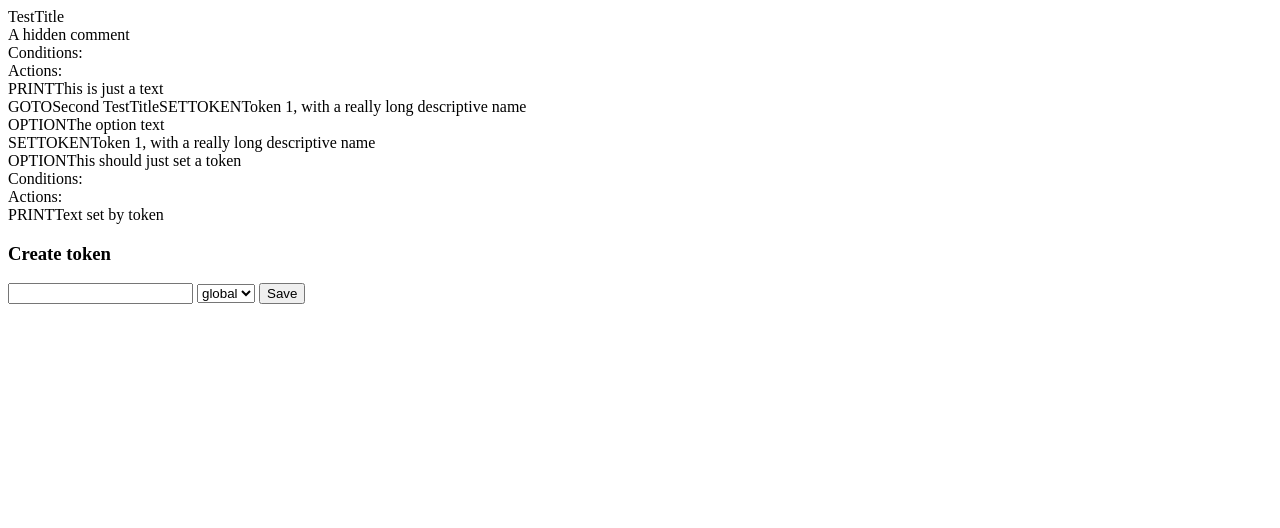
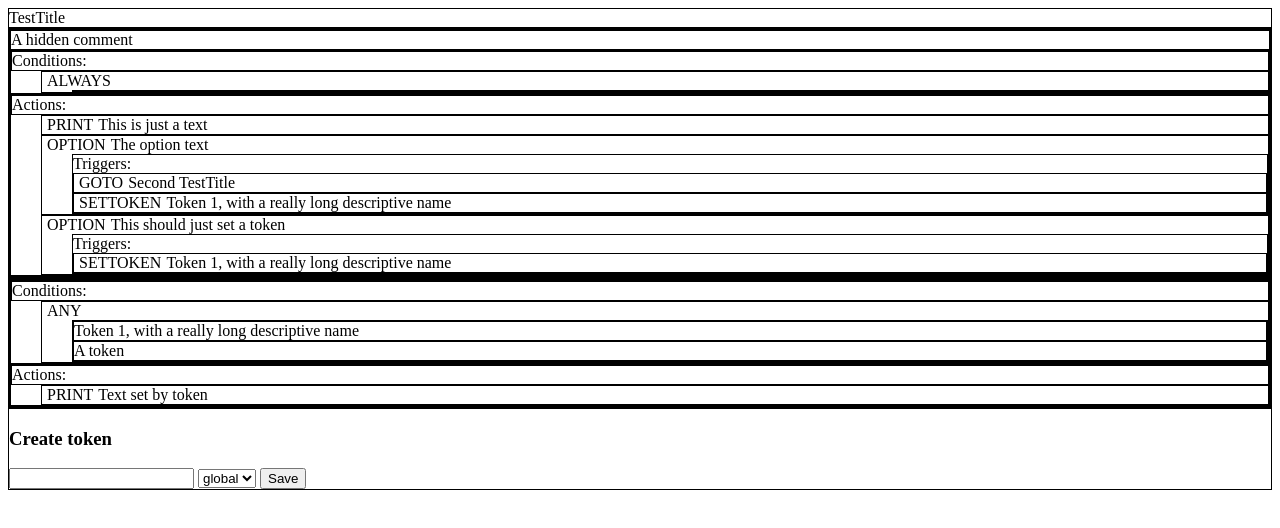
Before and after one commit to jsol/solorpg, a plain HTML site: page www/edit.html in a window 1280 px wide. Drawn offline with nearby package versions, Linux system fonts and the light colour scheme.

Commit message:
Tweaking edit layout

```diff
--- a/www/edit.html
+++ b/www/edit.html
@@ -2,7 +2,12 @@
     <head>
         <style>
 li { cursor: pointer; }
-
+.condition { margin-left: 30px; }
+.action { margin-left: 30px; }
+.tokens { margin-left: 30px; }
+.triggers { margin-left: 30px; }
+span { margin-left: 5px; }
+div { border: 1px solid black; }
         </style>
     <script
   src="https://code.jquery.com/jquery-3.4.1.min.js"
@@ -28,7 +33,7 @@ li { cursor: pointer; }
                 {
                     type: 'OPTION',
                     text: 'The option text',
-                    result: [
+                    triggers: [
                         {
                             type: 'GOTO',
                             value: 'second'
@@ -42,7 +47,7 @@ li { cursor: pointer; }
                 {
                     type: 'OPTION',
                     text: 'This should just set a token',
-                    result: [
+                    triggers: [
                         {
                             type: 'SETTOKEN',
                             value: 'token1'
@@ -55,7 +60,7 @@ li { cursor: pointer; }
                 comment: '',
                 conditions: [{
                     type: 'ANY',
-                    tokens: ['token1']
+                    tokens: ['token1', '42342930']
                 }],
                 actions: [
                     {
@@ -87,7 +92,7 @@ li { cursor: pointer; }
                 {
                     type: 'OPTION',
                     text: 'The option text',
-                    result: [
+                    triggers: [
                         {
                             type: 'GOTO',
                             value: 'first'
@@ -119,28 +124,6 @@ li { cursor: pointer; }
   }
   let nextId = ''
   let currentId = ''
-
-  const results = {
-    SETTOKEN: t => {
-        tokens[t.value] = true
-    },
-    UNSETTOKEN: t => {
-        delete tokens[t.value]
-    },
-    GOTO: g => {
-        nextId = g.value
-    }
-  }
-
-  const actions = {
-    PRINT: a => $('#description').append($('<div></div>').html(a.text)),
-    OPTION: o => {
-        $('#options').append($('<li></li>').html(o.text).click(() => {
-            o.result.forEach(r => results[r.type](r))
-            refresh()
-        }))
-    }
-  }
 
   function evaluateCondition(c) {
       switch(c.type) {
@@ -200,29 +183,38 @@ li { cursor: pointer; }
 
 
     l.conditions.forEach(c => {
-
+        $c = $('<div></div>').addClass('condition')
+        $c.append($('<span></span>').text(c.type))
+        $tokens = $('<div></div>').addClass('tokens')
+        c.tokens.forEach(t => {
+            $tokens.append($('<div></div>').text(tokens[t].name))
+        })
+        $c.append($tokens)
+        $conditions.append($c)
     })
 
     l.actions.forEach(a => {
-        $a = $('<div></div>')
+        $a = $('<div></div>').addClass('action')
         $a.append($('<span></span>').text(a.type))
         $a.append($('<span></span>').text(a.text))
 
 
-        if (a.result) {
-            $results = $('<div></div>')
-            a.result.forEach(r => {
-                $results.append($('<span></span>').text(r.type))
+        if (a.triggers) {
+            $triggers = $('<div>Triggers: </div>').addClass('triggers')
+            a.triggers.forEach(r => {
+                $r = $('<div></div>')
+                $r.append($('<span></span>').text(r.type))
                 switch(r.type) {
                     case 'SETTOKEN':
                     case 'UNSETTOKEN':
-                    $results.append($('<span></span>').text(tokens[r.value].name))
+                    $r.append($('<span></span>').text(tokens[r.value].name))
                     break
                     case 'GOTO':
-                    $results.append($('<span></span>').text(situations[r.value].title))
+                    $r.append($('<span></span>').text(situations[r.value].title))
                 }
+                $triggers.append($r)
             })
-            $actions.append($results)
+            $a.append($triggers)
         }
 
 
```
